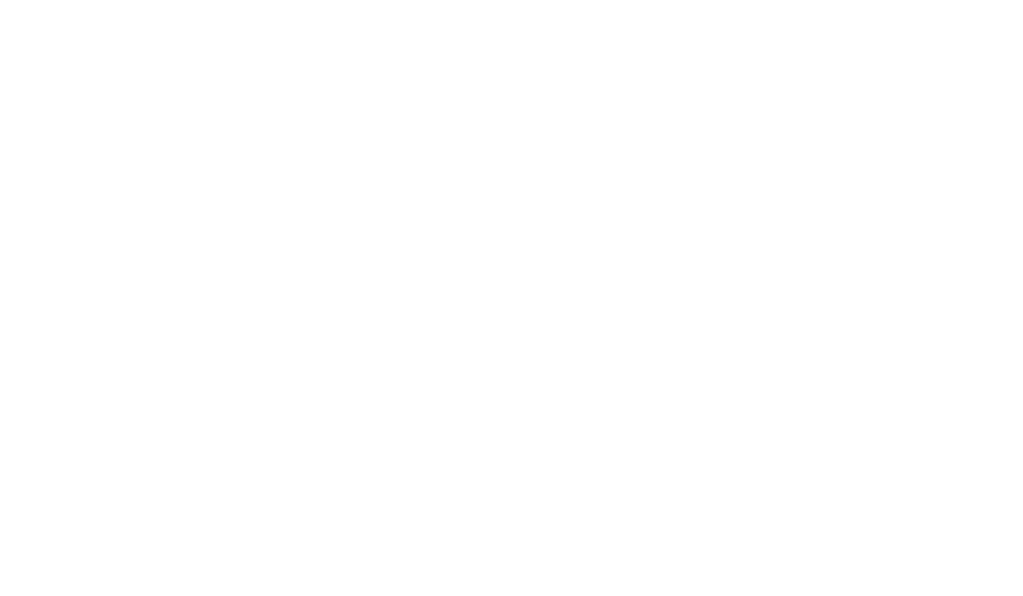
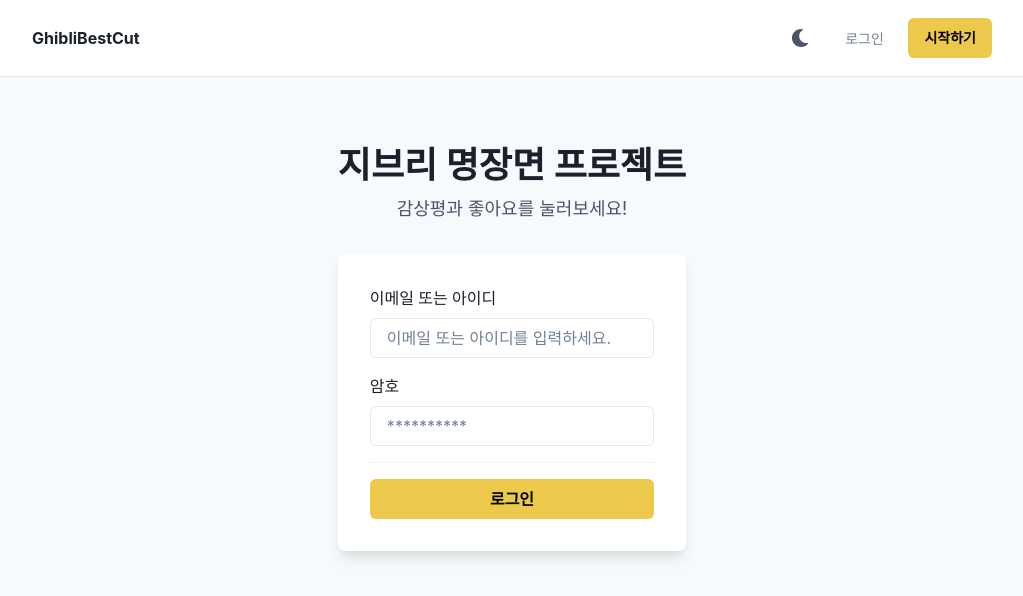
Before and after one commit to perfumelim/Project_Ghibli, a React (Create React App) app in the folder web/: page /login in a window 1280 px wide. Before the commit this address had no page. Shown: the top 596 px of the page, without its empty margins (128-1151 px from the left). Built offline with nearby package versions, Linux system fonts and the light colour scheme.

Commit message:
로그인 기능 구현

```diff
--- a/web/src/App.tsx
+++ b/web/src/App.tsx
@@ -6,6 +6,7 @@
 import { createApolloClient } from './apollo/createApolloClient';
 import { BrowserRouter, Routes, Route } from 'react-router-dom';
 import SignUp from './pages/SignUp';
+import Login from './pages/Login';
 
 const apolloClient = createApolloClient();
 
@@ -16,6 +17,7 @@
         <Routes>
           <Route path="/" element={<Main />} />
           <Route path="/signup" element={<SignUp />} />
+          <Route path="/login" element={<Login />} />
           <Route path="/film/:filmId" element={<Film />} />
         </Routes>
       </BrowserRouter>
--- /dev/null
+++ b/web/src/components/auth/LoginForm.tsx
@@ -0,0 +1,93 @@
+import {
+  Box,
+  Button,
+  Divider,
+  FormControl,
+  FormErrorMessage,
+  FormLabel,
+  Heading,
+  Input,
+  Stack,
+  Text,
+  useColorModeValue,
+} from '@chakra-ui/react';
+import { useForm } from 'react-hook-form';
+import { useNavigate } from 'react-router-dom';
+import { LoginMutationVariables, useLoginMutation } from '../../generated/graphql';
+
+export function LoginRealForm() {
+  const {
+    register,
+    handleSubmit,
+    formState: { errors },
+    setError,
+  } = useForm<LoginMutationVariables>();
+
+  const navigate = useNavigate();
+  const [login, { loading }] = useLoginMutation();
+
+  const onSubmit = async (formData: LoginMutationVariables) => {
+    const { data } = await login({ variables: formData });
+    if (data?.login.errors) {
+      data.login.errors.forEach((err) => {
+        const field = 'loginInput.';
+        setError((field + err.field) as Parameters<typeof setError>[0], {
+          message: err.message,
+        });
+      });
+    }
+    if (data && data.login.accessToken) {
+      localStorage.setItem('access_token', data.login.accessToken);
+      navigate('/');
+    }
+  };
+
+  return (
+    <Box rounded="lg" bg={useColorModeValue('white', 'gray.700')} boxShadow="lg" p={8}>
+      <Stack as="form" spacing={4} onSubmit={handleSubmit(onSubmit)}>
+        <FormControl isInvalid={!!errors.loginInput?.emailOrUsername}>
+          <FormLabel>이메일 또는 아이디</FormLabel>
+          <Input
+            type="emailOrUsername"
+            placeholder="이메일 또는 아이디를 입력하세요."
+            {...register('loginInput.emailOrUsername', {
+              required: '이메일 또는 아이디를 입력해주세요.',
+            })}
+          />
+          <FormErrorMessage>
+            {errors.loginInput?.emailOrUsername && errors.loginInput.emailOrUsername.message}
+          </FormErrorMessage>
+        </FormControl>
+        <FormControl isInvalid={!!errors.loginInput?.password}>
+          <FormLabel>암호</FormLabel>
+          <Input
+            type="password"
+            placeholder="**********"
+            {...register('loginInput.password', {
+              required: '암호를 입력해주세요.',
+            })}
+          />
+          <FormErrorMessage>{errors.loginInput?.password && errors.loginInput.password.message}</FormErrorMessage>
+        </FormControl>
+        <Divider />
+        <Button colorScheme="yellow" type="submit" isLoading={loading}>
+          로그인
+        </Button>
+      </Stack>
+    </Box>
+  );
+}
+
+export default function LoginForm() {
+  return (
+    <Stack spacing={8} mx="auto" maxW="lg" py={12} px={6}>
+      <Stack align="center">
+        <Heading fontSize="4xl">지브리 명장면 프로젝트</Heading>
+        <Text fontSize="lg" color="gray.600">
+          감상평과 좋아요를 눌러보세요!
+        </Text>
+      </Stack>
+      <LoginRealForm />
+    </Stack>
+  );
+}
--- a/web/src/components/auth/SighUpForm.tsx
+++ b/web/src/components/auth/SighUpForm.tsx
@@ -28,7 +28,8 @@
 
   const onSubmit = async (data: SignUpMutationVariables) => {
     const { signUpInput } = data;
-    return signUp({ variables: { signUpInput } }).then((res) => {
+    return signUp({ variables: { signUpInput } })
+      .then((res) => {
         if (res.data?.signUp) {
           toast({ title: '회원가입을 환영합니다!', status: 'success' });
           navigate('/');
@@ -38,11 +39,11 @@
             status: 'error',
           });
         }
+      })
+      .catch((err) => {
+        toast({ title: '이메일 또는 아이디가 중복됩니다.', status: 'error' });
+        return err;
       });
-    // .catch((err) => {
-    //   toast({ title: '이메일 또는 아이디가 중복됩니다.', status: 'error' });
-    //   return err;
-    // });
   };
 
   return (
--- a/web/src/generated/graphql.tsx
+++ b/web/src/generated/graphql.tsx
@@ -32,6 +32,13 @@
   name: Scalars['String'];
 };
 
+/** 필드 에러 타입 */
+export type FieldError = {
+  __typename?: 'FieldError';
+  field: Scalars['String'];
+  message: Scalars['String'];
+};
+
 export type Film = {
   __typename?: 'Film';
   /** 영화 고유 아이디 */
@@ -55,14 +62,34 @@
   director: Director;
 };
 
+/** 로그인 인풋 데이터 */
+export type LoginInput = {
+  emailOrUsername: Scalars['String'];
+  password: Scalars['String'];
+};
+
+/** 로그인 반환 데이터 */
+export type LoginResponse = {
+  __typename?: 'LoginResponse';
+  errors?: Maybe<Array<FieldError>>;
+  user?: Maybe<User>;
+  accessToken?: Maybe<Scalars['String']>;
+};
+
 export type Mutation = {
   __typename?: 'Mutation';
   signUp: User;
+  login: LoginResponse;
 };
 
 
 export type MutationSignUpArgs = {
   signUpInput: SignUpInput;
+};
+
+
+export type MutationLoginArgs = {
+  loginInput: LoginInput;
 };
 
 export type PaginatedFilms = {
@@ -118,6 +145,26 @@
   /** update-date */
   updatedAt: Scalars['String'];
 };
+
+export type LoginMutationVariables = Exact<{
+  loginInput: LoginInput;
+}>;
+
+
+export type LoginMutation = (
+  { __typename?: 'Mutation' }
+  & { login: (
+    { __typename?: 'LoginResponse' }
+    & Pick<LoginResponse, 'accessToken'>
+    & { errors?: Maybe<Array<(
+      { __typename?: 'FieldError' }
+      & Pick<FieldError, 'field' | 'message'>
+    )>>, user?: Maybe<(
+      { __typename?: 'User' }
+      & Pick<User, 'id' | 'username' | 'email'>
+    )> }
+  ) }
+);
 
 export type SignUpMutationVariables = Exact<{
   signUpInput: SignUpInput;
@@ -202,6 +249,48 @@
 );
 
 
+export const LoginDocument = gql`
+    mutation Login($loginInput: LoginInput!) {
+  login(loginInput: $loginInput) {
+    errors {
+      field
+      message
+    }
+    user {
+      id
+      username
+      email
+    }
+    accessToken
+  }
+}
+    `;
+export type LoginMutationFn = Apollo.MutationFunction<LoginMutation, LoginMutationVariables>;
+
+/**
+ * __useLoginMutation__
+ *
+ * To run a mutation, you first call `useLoginMutation` within a React component and pass it any options that fit your needs.
+ * When your component renders, `useLoginMutation` returns a tuple that includes:
+ * - A mutate function that you can call at any time to execute the mutation
+ * - An object with fields that represent the current status of the mutation's execution
+ *
+ * @param baseOptions options that will be passed into the mutation, supported options are listed on: https://www.apollographql.com/docs/react/api/react-hooks/#options-2;
+ *
+ * @example
+ * const [loginMutation, { data, loading, error }] = useLoginMutation({
+ *   variables: {
+ *      loginInput: // value for 'loginInput'
+ *   },
+ * });
+ */
+export function useLoginMutation(baseOptions?: Apollo.MutationHookOptions<LoginMutation, LoginMutationVariables>) {
+        const options = {...defaultOptions, ...baseOptions}
+        return Apollo.useMutation<LoginMutation, LoginMutationVariables>(LoginDocument, options);
+      }
+export type LoginMutationHookResult = ReturnType<typeof useLoginMutation>;
+export type LoginMutationResult = Apollo.MutationResult<LoginMutation>;
+export type LoginMutationOptions = Apollo.BaseMutationOptions<LoginMutation, LoginMutationVariables>;
 export const SignUpDocument = gql`
     mutation signUp($signUpInput: SignUpInput!) {
   signUp(signUpInput: $signUpInput) {
--- /dev/null
+++ b/web/src/pages/Login.tsx
@@ -0,0 +1,15 @@
+import { Box, Flex, useColorModeValue } from '@chakra-ui/react';
+import LoginForm from '../components/auth/LoginForm';
+import CommonLayout from '../components/CommonLayout';
+
+export default function Login() {
+  return (
+    <Box bg={useColorModeValue('gray.50', 'gray.800')}>
+      <CommonLayout>
+        <Flex align="center" justify="center">
+          <LoginForm />
+        </Flex>
+      </CommonLayout>
+    </Box>
+  );
+}
```
Also changed, not shown: web/src/graphql/mutations/login.graphql (added, +14 -0 lines), 1 other file (tests, documents, lock files or other folders). Lines whose indentation alone changed are shown as unchanged.
